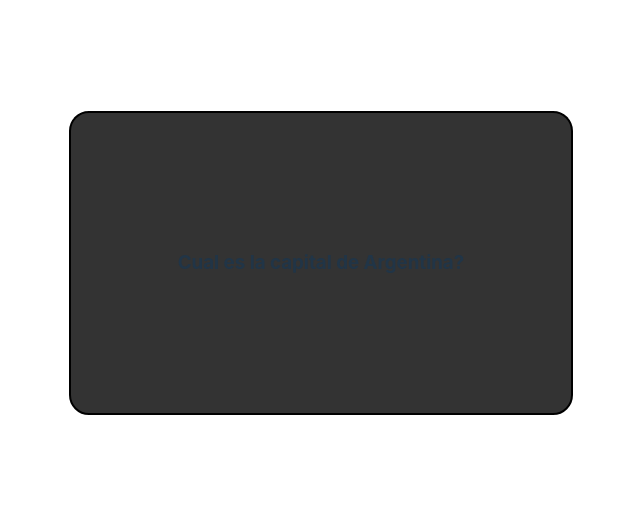
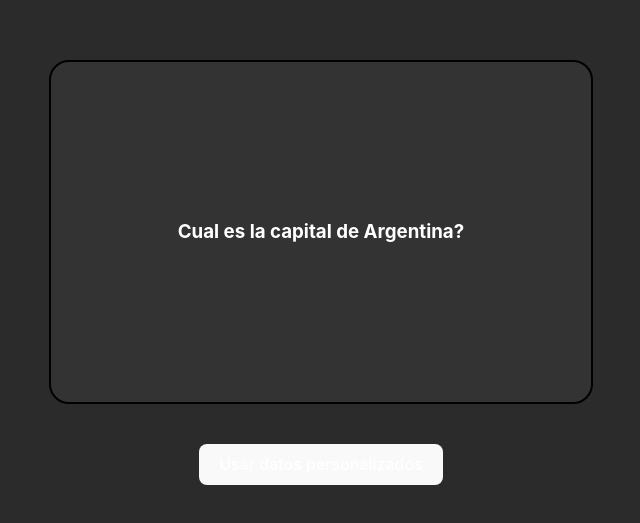
Before and after one commit to Xxavier14/FlashCards, a React (Vite) app: page / in a window 1280 px wide. Shown: the part 137-660 px from the top of the page, without its empty margins (319-959 px from the left). Built offline with nearby package versions, Linux system fonts and the light colour scheme.

Commit message:
Infinite bucle questions

```diff
--- a/src/App.css
+++ b/src/App.css
@@ -1,36 +1,14 @@
-#root {
-  max-width: 1280px;
-  margin: 0 auto;
-  padding: 2rem;
-  text-align: center;
-}
-
-.logo {
-  height: 6em;
-  padding: 1.5em;
-  will-change: filter;
-  transition: filter 300ms;
-}
-.logo:hover {
-  filter: drop-shadow(0 0 2em #646cffaa);
-}
-.logo.react:hover {
-  filter: drop-shadow(0 0 2em #61dafbaa);
-}
-
-@keyframes logo-spin {
-  from {
-    transform: rotate(0deg);
-  }
-  to {
-    transform: rotate(360deg);
-  }
-}
-
-@media (prefers-reduced-motion: no-preference) {
-  a:nth-of-type(2) .logo {
-    animation: logo-spin infinite 20s linear;
-  }
+.fullscreen-container {
+  position: absolute;
+  top: 0;
+  left: 0;
+  width: 100%;
+  height: 100%;
+  background-color: #2b2b2b;
+  display: flex;
+  flex-direction: column;
+  justify-content: center;
+  align-items: center;
 }
 
 .card {
@@ -44,14 +22,18 @@
   border-radius: 20px;
   border: 2px solid black;
   cursor: pointer;
+  color: white;
+  text-align: center;
+  padding: 20px;
+  margin-bottom: 20px;
 }
 
+.card:hover {
+  background-color: #444444;
+}
 
 .click {
-  /* Start the shake animation and make the animation last for 0.5 seconds */
   animation: shake 2s;
-
-  /* When the animation is finished, start again */
   animation-iteration-count: infinite;
 }
 
@@ -69,6 +51,20 @@
   100% { transform: translate(1px, -2px) rotate(-1deg); }
 }
 
-.responseCard{
+.responseCard {
   background-color: #525252;
 }
+
+button {
+  background-color: #007bff;
+  color: white;
+  border: none;
+  border-radius: 5px;
+  padding: 10px 20px;
+  margin-top: 20px;
+  cursor: pointer;
+}
+
+button:hover {
+  background-color: #0056b3;
+}
--- a/src/App.jsx
+++ b/src/App.jsx
@@ -6,21 +6,74 @@ function App() {
   const [pointer, setPointer] = useState(0);
   const [pregoRes, setPregoRes] = useState(true);
   const [isFlipping, setIsFlipping] = useState(false);
+  const [jsonData, setJsonData] = useState(null);
+  const [useDefaultData, setUseDefaultData] = useState(true);
 
   const handleReResponse = () => {
+    setPregoRes(!pregoRes);
+    setIsFlipping(!isFlipping);
+    if (!pregoRes) {
+      if (pointer === data.length - 1) {
+        setPointer(0); // Vuelve al principio si llega al final
+        alert('Completaste todas las preguntas, van a comenzar de nuevo!')
+      } else {
+        setPointer(pointer + 1);
+      }
+      setPregoRes(!pregoRes);
+    }
+  };
 
-    setPregoRes(!pregoRes)
-    setIsFlipping(!isFlipping)
-    if (pregoRes == false){
-      setPointer(pointer+1)
-      setPregoRes(!pregoRes)
+  const handleFileInputChange = (event) => {
+    const file = event.target.files[0];
+    const reader = new FileReader();
+    reader.onload = (e) => {
+      try {
+        const parsedData = JSON.parse(e.target.result);
+        setJsonData(parsedData);
+        setUseDefaultData(false);
+        setPointer(0); // Reset pointer when new data is loaded
+      } catch (error) {
+        console.error('Error parsing JSON file:', error);
+      }
+    };
+    reader.readAsText(file);
+  };
+
+  const handleUseDefaultData = () => {
+    setJsonData(data);
+    setUseDefaultData(true);
+    setPointer(0); // Reset pointer when default data is used
+  };
+
+  const renderContent = () => {
+    if (useDefaultData || !jsonData) {
+      return (
+        <>
+          <h3 onClick={handleReResponse} className={`card ${isFlipping ? 'click' : ''} ${pregoRes ? 'card' : 'card responseCard'}`} >
+            {data[pointer][pregoRes ? 'pregunta' : 'respuesta']}
+          </h3>
+          <button onClick={() => setUseDefaultData(false)}>Usar datos personalizados</button>
+        </>
+      );
+    } else {
+      return (
+        <>
+          <h3 onClick={handleReResponse} className={`card ${isFlipping ? 'click' : ''} ${pregoRes ? 'card' : 'card responseCard'}`} >
+            {jsonData[pointer][pregoRes ? 'pregunta' : 'respuesta']}
+          </h3>
+          <button onClick={handleUseDefaultData}>Usar datos por defecto</button>
+        </>
+      );
     }
-  }
+  };
 
   return (
-    <>
-      <h3 onClick={handleReResponse} className={`card ${isFlipping ? 'click' : ''} ${pregoRes ? 'card' : 'card responseCard'}`} >{data[pointer][pregoRes ? 'pregunta' : 'respuesta']}</h3>
-    </>
+    <div className="fullscreen-container">
+      {renderContent()}
+      {!useDefaultData && (
+        <input type="file" onChange={handleFileInputChange} />
+      )}
+    </div>
   );
 }
 
--- /dev/null
+++ b/src/PruebaDatos.json
@@ -0,0 +1,6 @@
+[
+    {"pregunta": "¿Quién escribió la novela 'Cien años de soledad'?", "respuesta": "Gabriel García Márquez"},
+    {"pregunta": "¿Cuál es el símbolo químico del oro?", "respuesta": "Au"},
+    {"pregunta": "¿Cuál es el río más largo del mundo?", "respuesta": "Amazonas"},
+    {"pregunta": "¿En qué año se descubrió América?", "respuesta": "1492"}
+  ]
```
